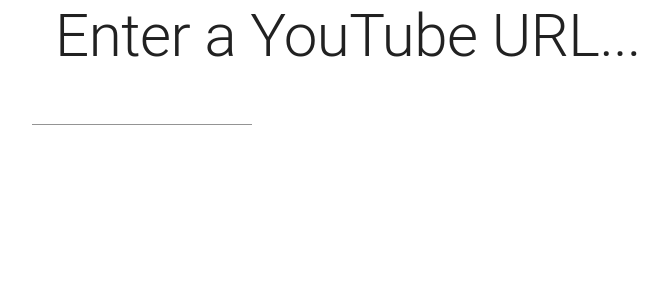
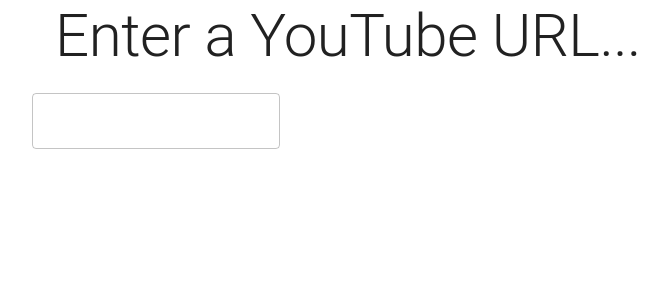
Before and after one commit to afahimi/CaptionConcierge-NWHacks2023, a React (Create React App) app in the folder webapp/: page / in a window 1280 px wide. Shown: the top 300 px of the page, without its empty margins (292-960 px from the left). Built offline with nearby package versions, Linux system fonts and the light colour scheme.

Commit message:
text field

```diff
--- a/webapp/src/App.jsx
+++ b/webapp/src/App.jsx
@@ -1,6 +1,10 @@
 import React from "react";
 import { useState } from "react";
 import { useEffect } from "react";
+
+
+import Box from '@mui/material/Box';
+import TextField from '@mui/material/TextField';
 
 import {
   Typography,
@@ -41,7 +45,10 @@
       </CssBaseline>
       <Grid container spacing={2} justifyContent="center">
         <Grid item xs={12} sm={6}>
-          <Input />
+
+          <TextField id="outlined-basic"  variant="outlined" />
+
+
         </Grid>
       </Grid>
     </>
```
